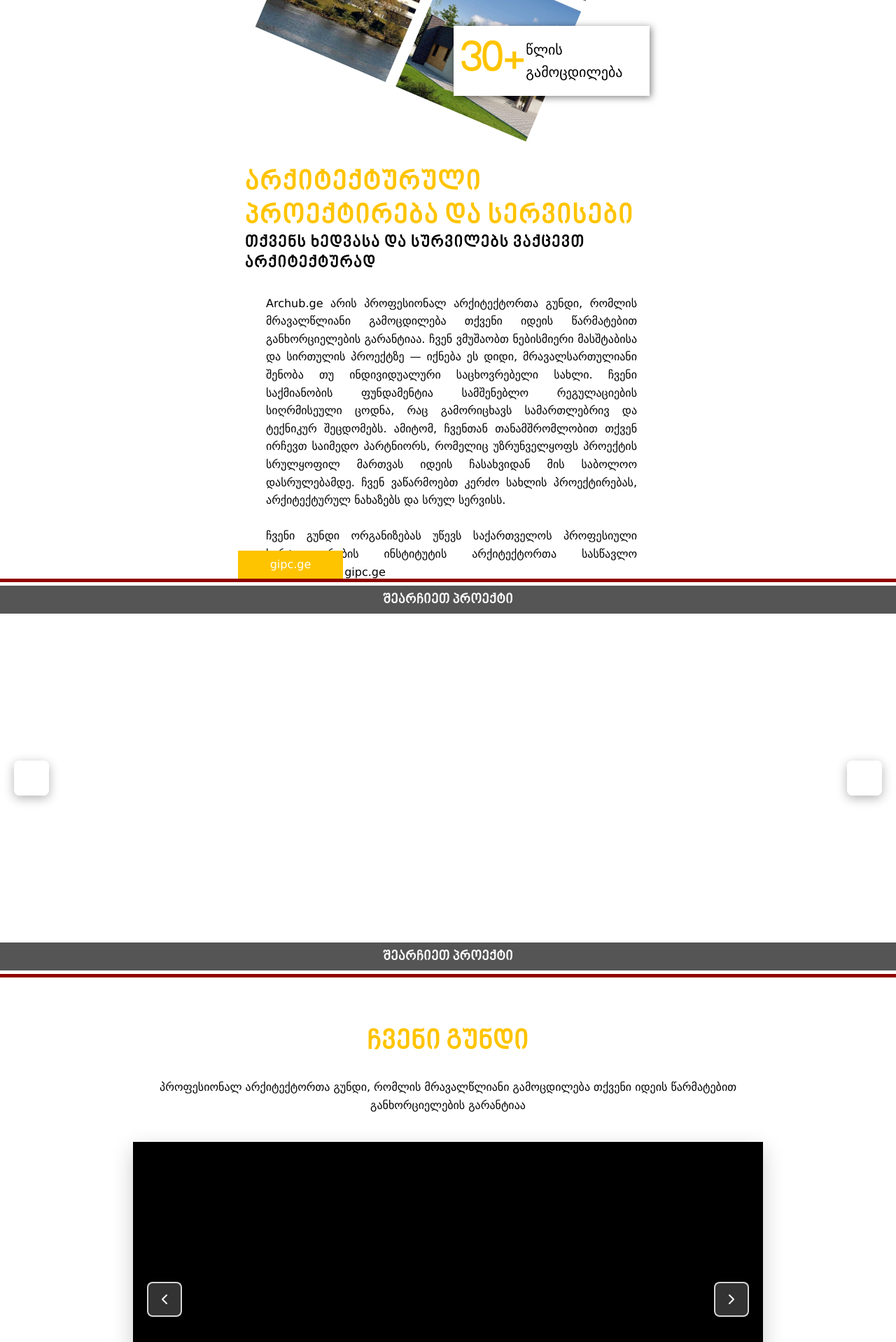
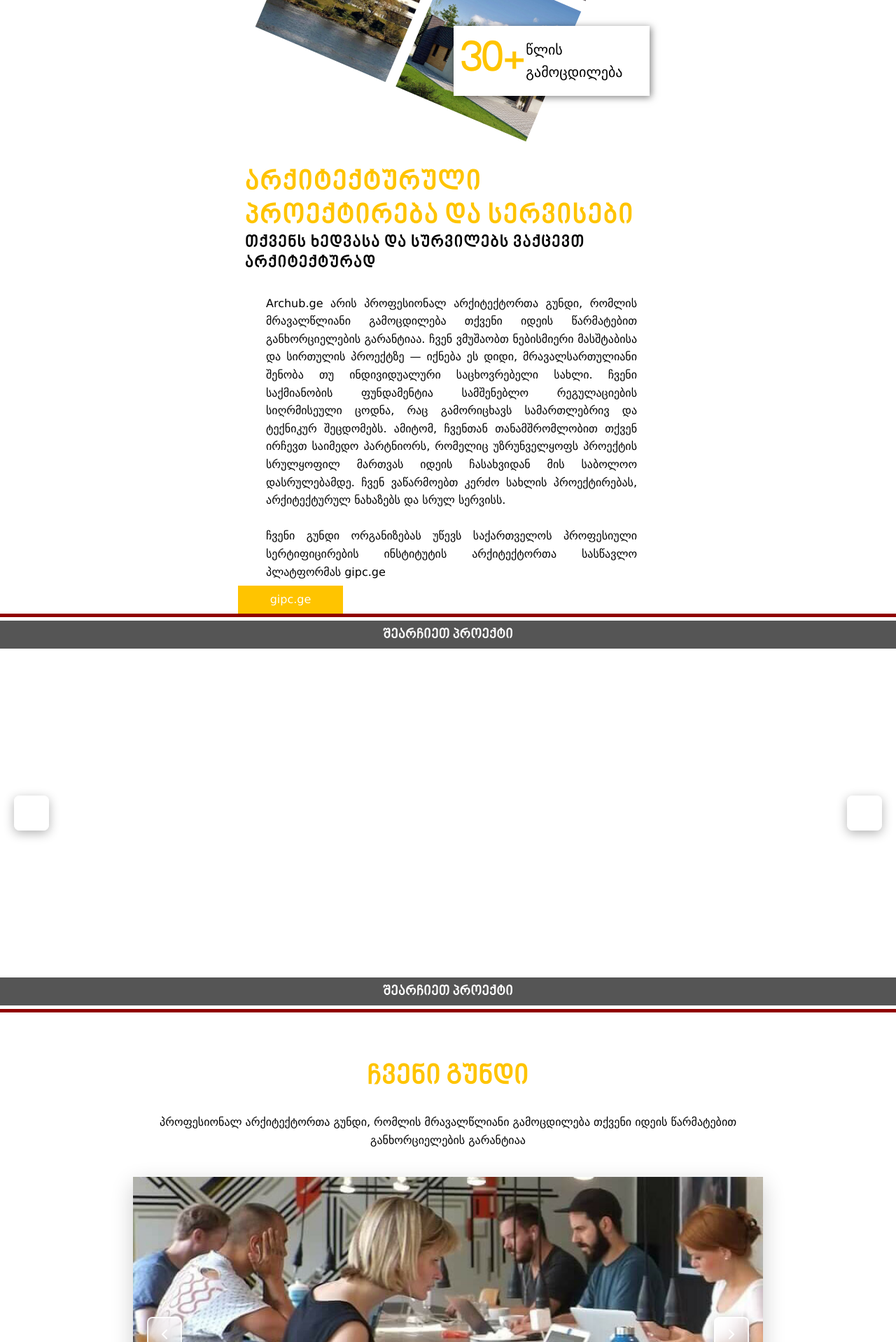
Before and after one commit to georgelotishvili/archub-architecture, a Flask app: page / in a window 1280 px wide. Shown: the part 763-2681 px from the top of the page at 70% size. Run offline with Flask 3, Linux system fonts and the light colour scheme; data that the repository does not hold is empty; some web fonts are replaced.

Commit message:
ეტქპი 36

```diff
--- a/static/styles.css
+++ b/static/styles.css
@@ -42,6 +42,11 @@ span, p, button, a {
   font-size: 16px;
 }
 
+/* ყველა button ელემენტის ფონტი */
+button {
+  font-family: 'BPG Nino Mtavruli Bold', sans-serif;
+}
+
 /* ყველა heading ელემენტის ზოგადი სტილი */
 h1, h2, h3, h4, h5, h6 {
   font-family: 'BPG Nino Mtavruli Bold', sans-serif;
@@ -183,7 +188,7 @@ body {
   color: var(--color-white);
   border: 1px solid var(--color-white);
   font-size: 16px;
-  font-family: 'DejaVu Sans', sans-serif;
+  font-family: 'BPG Nino Mtavruli Bold', sans-serif;
   font-weight: 600;
   cursor: pointer;
   position: relative;
@@ -198,7 +203,7 @@ body {
   color: var(--color-white);
   border: 1px solid var(--color-white);
   font-size: 16px;
-  font-family: 'DejaVu Sans', sans-serif;
+  font-family: 'BPG Nino Mtavruli Bold', sans-serif;
   font-weight: 600;
   cursor: pointer;
   position: relative;
@@ -410,7 +415,7 @@ body {
 /* სექცია 1-ის მარჯვენა ნაწილი - ტექსტური კონტენტი */
 .section-1-right {
   width: 600px;
-  height: 600px;
+  height: 650px;
   padding: 10px;
   position: relative;
 }
@@ -781,18 +786,6 @@ body {
   height: 100%;
   object-fit: cover;
   object-position: center;
-}
-
-/* გუნდის წევრის ფოტოს გრადიენტი */
-.team-photo::after {
-  content: "";
-  position: absolute;
-  top: 0;
-  left: 0;
-  right: 0;
-  bottom: 0;
-  background: var(--color-black);
-  z-index: 1;
 }
 
 /* გუნდის წევრის ინფორმაცია */
@@ -1107,7 +1100,7 @@ body {
   border: none;
   color: var(--color-black);
   font-size: 16px;
-  font-family: 'DejaVu Sans', sans-serif;
+  font-family: 'BPG Nino Mtavruli Bold', sans-serif;
   font-weight: 600;
   transition: all 0.3s ease;
   cursor: pointer;
@@ -1162,7 +1155,7 @@ body {
   border: none;
   color: var(--color-white);
   font-size: 16px;
-  font-family: 'DejaVu Sans', sans-serif;
+  font-family: 'BPG Nino Mtavruli Bold', sans-serif;
   font-weight: 600;
   cursor: pointer;
   transition: all 0.3s ease;
@@ -1290,7 +1283,7 @@ body {
 
 /* Authentication მოდალის სათაური */
 .auth-modal-header h2 {
-  font-family: 'DejaVu Sans', sans-serif;
+  font-family: 'BPG Nino Mtavruli Bold', sans-serif;
   font-size: 24px;
   font-weight: 700;
   color: var(--color-black);
@@ -1331,7 +1324,7 @@ body {
   background: var(--color-yellow);
   border: none;
   color: var(--color-black);
-  font-family: 'DejaVu Sans', sans-serif;
+  font-family: 'BPG Nino Mtavruli Bold', sans-serif;
   font-size: 16px;
   font-weight: 600;
   cursor: pointer;
@@ -1393,7 +1386,7 @@ body {
 /* ფორმის ლეიბლები */
 .form-group label {
   display: block;
-  font-family: 'DejaVu Sans', sans-serif;
+  font-family: 'BPG Nino Mtavruli Bold', sans-serif;
   font-size: 16px;
   font-weight: 600;
   color: var(--color-black);
@@ -1406,7 +1399,7 @@ body {
   width: 100%;
   padding: 14px 18px;
   border: 2px solid #e0e0e0;
-  font-family: 'DejaVu Sans', sans-serif;
+  font-family: 'BPG Nino Mtavruli Bold', sans-serif;
   font-size: 16px;
   color: var(--color-black);
   background-color: var(--color-purple);
```
Also changed, not shown: static/admin.css (+7 -7 lines), templates/admin_user_view.html (+4 -4 lines).
